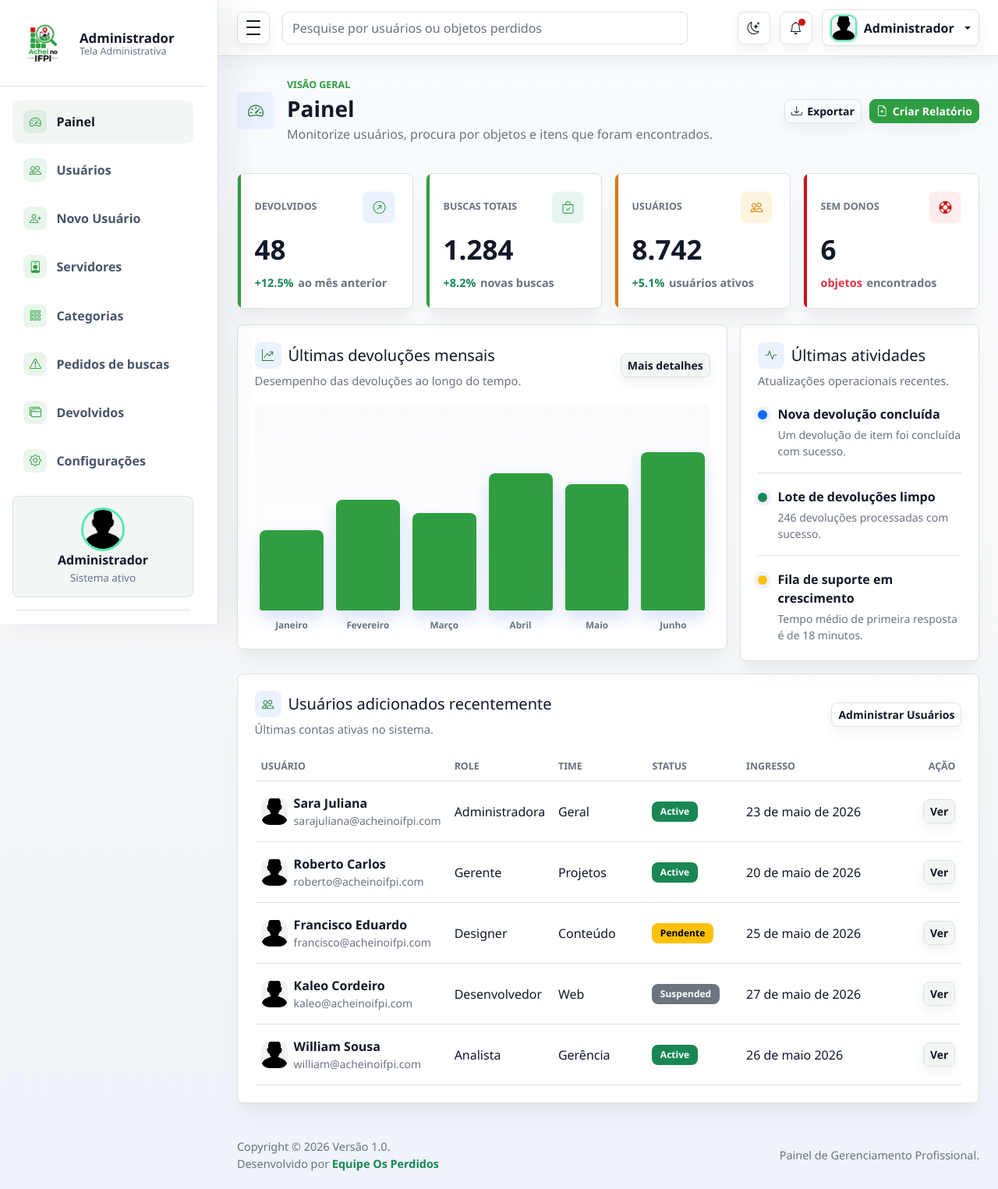
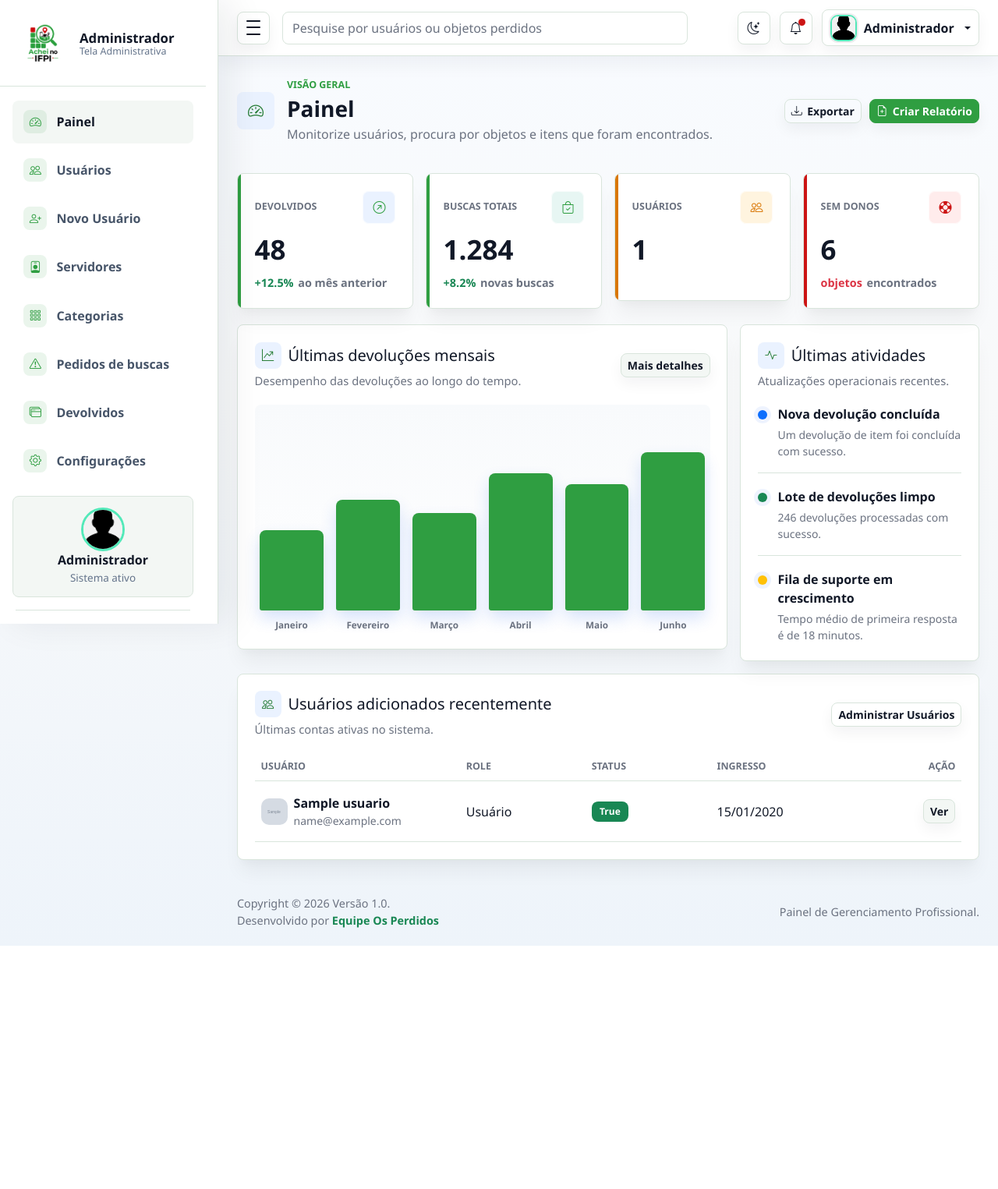
Before and after one commit to willianjonhy05/acheiNoIFPI, a Django app: page /dashboard/ in a window 1280 px wide. Shown: the whole page at 78% size. After the commit the page ends 1213 px from the top, so only its background shows below. Run offline with Django 5.2, Linux system fonts and the light colour scheme; tables that the repository leaves empty hold one stand-in row (values such as "Sample post"); grey boxes marked "Sample" are stand-in pictures; some libraries are stand-ins or nearby versions.

Commit message:
Cadastro de usuário

```diff
--- a/acheinoifpi/utils.py
+++ b/acheinoifpi/utils.py
@@ -1,6 +1,6 @@
 from django.shortcuts import redirect
 from django.contrib import messages
-
+import re
 
 def aluno_required(view_func):
     def wrapper(request, *args, **kwargs):
@@ -33,3 +33,6 @@ def admin_required(view_func):
         return redirect("login")
 
     return wrapper
+
+def limpar_cpf(cpf):
+    return re.sub(r"\D", "", cpf or "")
--- a/acheinoifpi/views.py
+++ b/acheinoifpi/views.py
@@ -2,9 +2,9 @@ from django.shortcuts import render, redirect
 from django.contrib.auth import authenticate, login as auth_login, logout
 from django.contrib import messages
 from django.utils.http import url_has_allowed_host_and_scheme
-from .utils import aluno_required, servidor_required, admin_required
-
-
+from .utils import aluno_required, servidor_required, admin_required, limpar_cpf
+from .models import Usuario
+from django.db import IntegrityError
 
 def redirecionar_usuario(request, usuario):
     if usuario.is_superuser:
@@ -28,8 +28,70 @@ def home(request):
 
 
 def novo_usuario(request):
+    if request.method == "POST":
+        nome = request.POST.get("nome", "").strip()
+        cpf = limpar_cpf(request.POST.get("cpf"))
+        data_nascimento = request.POST.get("data_nascimento") or None
+        email = request.POST.get("email", "").strip().lower()
+        matricula = request.POST.get("matricula", "").strip()
+        foto = request.FILES.get("foto")
+
+        erros = []
+
+        if not nome:
+            erros.append("Nome completo é obrigatório.")
+
+        if not cpf:
+            erros.append("CPF é obrigatório.")
+        elif len(cpf) != 11:
+            erros.append("CPF inválido. Informe os 11 dígitos.")
+
+        if not data_nascimento:
+            erros.append("Data de nascimento é obrigatória.")
+
+        if not email:
+            erros.append("E-mail é obrigatório.")
+
+        if not matricula:
+            erros.append("Matrícula é obrigatória.")
+
+        if email and Usuario.objects.filter(email=email).exists():
+            erros.append("Já existe um usuário cadastrado com este e-mail.")
+
+        if cpf and Usuario.objects.filter(cpf=cpf).exists():
+            erros.append("Já existe um usuário cadastrado com este CPF.")
+
+        if erros:
+            for erro in erros:
+                messages.error(request, erro)
+
+            return render(request, "admin/novo_usuario.html", {
+                "form_data": request.POST
+            })
+
+        try:
+            usuario = Usuario(
+                nome=nome,
+                cpf=cpf,
+                data_nascimento=data_nascimento,
+                email=email,
+                matricula=matricula,
+                tipo=1,
+                ativo=True,
+            )
+
+            if foto:
+                usuario.foto = foto
+
+            usuario.save()
+
+            messages.success(request, "Usuário cadastrado com sucesso.")
+            return redirect("admin-dashboard")
+
+        except IntegrityError:
+            messages.error(request, "Erro ao salvar. Verifique se CPF ou e-mail já estão cadastrados.")
+
     return render(request, "admin/novo_usuario.html")
-
 
 def login_usuario(request):
     if request.user.is_authenticated:
@@ -77,7 +139,15 @@ def logout_usuario(request):
     return redirect("entrar")
 
 def dashboard(request):
-    return render(request, 'admin/dashboard.html')
+    qtde_usuarios = Usuario.objects.count()
+    usuarios = Usuario.objects.all()[:5]  # Exemplo: pegar os 5 usuários mais recentes
+
+    context = {
+        "qtde_usuarios": qtde_usuarios,
+        "usuarios": usuarios,
+    }
+
+    return render(request, 'admin/dashboard.html', context)
 
 @aluno_required
 def dashboard_aluno(request):
--- a/setup/urls.py
+++ b/setup/urls.py
@@ -1,19 +1,3 @@
-"""
-URL configuration for setup project.
-
-The `urlpatterns` list routes URLs to views. For more information please see:
-    https://docs.djangoproject.com/en/6.0/topics/http/urls/
-Examples:
-Function views
-    1. Add an import:  from my_app import views
-    2. Add a URL to urlpatterns:  path('', views.home, name='home')
-Class-based views
-    1. Add an import:  from other_app.views import Home
-    2. Add a URL to urlpatterns:  path('', Home.as_view(), name='home')
-Including another URLconf
-    1. Import the include() function: from django.urls import include, path
-    2. Add a URL to urlpatterns:  path('blog/', include('blog.urls'))
-"""
 from django.contrib import admin
 from django.urls import path
 from django.conf.urls.static import static
@@ -24,11 +8,16 @@ urlpatterns = [
     path("adm/", admin.site.urls),
     path("entrar/", login_usuario, name="entrar"),
     path("logout/", logout_usuario, name="logout"),
-    path("novo-usuario/", novo_usuario, name="novo-usuario"),
+
+    # 1º A rota mais longa/específica (usuarios/novo) ANTES da rota geral
+    path("dashboard/usuarios/novo/", novo_usuario, name="novo-usuario"),
+
+    # 2º A rota mais curta do dashboard depois
     path("dashboard/", dashboard, name="admin-dashboard"),
+
+    # 3º A raiz do site por último
     path("", home, name="home"),
 ]
 
-
 urlpatterns += static(settings.STATIC_URL, document_root=settings.STATIC_ROOT)
 urlpatterns += static(settings.MEDIA_URL, document_root=settings.MEDIA_ROOT)
--- a/templates/admin/dashboard.html
+++ b/templates/admin/dashboard.html
@@ -202,11 +202,11 @@
                   <span class="metric-label">Usuários</span>
                   <span class="metric-icon"><i class="bi bi-people" aria-hidden="true"></i></span>
                 </div>
-                <div class="metric-value">8.742</div>
-                <div class="metric-meta">
+                <div class="metric-value">{{ qtde_usuarios }}</div>
+                <!-- <div class="metric-meta">
                   <span class="text-success">+5.1%</span>
                   <span>usuários ativos</span>
-                </div>
+                </div> -->
               </article>
             </div>
 
@@ -286,88 +286,33 @@
             </div>
             <div class="table-responsive">
               <table class="table align-middle mb-0">
-                <thead><tr><th scope="col">Usuário</th><th scope="col">Role</th><th scope="col">Time</th><th scope="col">Status</th><th scope="col">Ingresso</th><th scope="col" class="text-end">Ação</th></tr></thead>
+                <thead><tr><th scope="col">Usuário</th><th scope="col">Role</th><th scope="col">Status</th><th scope="col">Ingresso</th><th scope="col" class="text-end">Ação</th></tr></thead>
                 <tbody>
+                  {% for usuario in usuarios %}
                   <tr>
                     <td>
                       <div class="d-flex align-items-center gap-2">
-                        <img class="avatar-img avatar-sm" src="{% static 'img/perfil.png' %}" alt="Sara Juliana">
+
+                        {% if usuario.foto %}
+                        <img class="avatar-img avatar-sm" src="{{ usuario.foto.url }}" alt="{{ usuario.nome }}">
+                        {% else %}
+                        <img class="avatar-img avatar-sm" src="{% static 'img/perfil.png' %}" alt="{{ usuario.nome }}">
+                        {% endif %}
                         <div>
-                          <p class="fw-semibold mb-0">Sara Juliana</p>
-                          <p class="text-muted small mb-0">sarajuliana@acheinoifpi.com</p>
+                          <p class="fw-semibold mb-0">{{ usuario.nome }}</p>
+                          <p class="text-muted small mb-0">{{ usuario.email }}</p>
                         </div>
                       </div>
                     </td>
-                    <td>Administradora</td>
-                    <td>Geral</td>
-                    <td><span class="badge text-bg-success">Active</span></td>
-                    <td>23 de maio de 2026</td>
+                    <td>{{ usuario.get_tipo_display }}</td>
+                    <td><span class="badge text-bg-success">{{usuario.ativo}}</span></td>
+                    <td>{{ usuario.criado_em|date:"d/m/Y" }}</td>
                     <td class="text-end"><a class="btn btn-light btn-sm" href="#">Ver</a></td>
                   </tr>
-                  <tr>
-                    <td>
-                      <div class="d-flex align-items-center gap-2">
-                        <img class="avatar-img avatar-sm" src="{% static 'img/perfil.png' %}" alt="Roberto Carlos">
-                        <div>
-                          <p class="fw-semibold mb-0">Roberto Carlos</p>
-                          <p class="text-muted small mb-0">roberto@acheinoifpi.com</p>
-                        </div>
-                      </div>
-                    </td>
-                    <td>Gerente</td>
-                    <td>Projetos</td>
-                    <td><span class="badge text-bg-success">Active</span></td>
-                    <td>20 de maio de 2026</td>
-                    <td class="text-end"><a class="btn btn-light btn-sm" href="#">Ver</a></td>
-                  </tr>
-                  <tr>
-                    <td>
-                      <div class="d-flex align-items-center gap-2">
-                        <img class="avatar-img avatar-sm" src="{% static 'img/perfil.png' %}" alt="Francisco Eduardo">
-                        <div>
-                          <p class="fw-semibold mb-0">Francisco Eduardo</p>
-                          <p class="text-muted small mb-0">francisco@acheinoifpi.com</p>
-                        </div>
-                      </div>
-                    </td>
-                    <td>Designer</td>
-                    <td>Conteúdo</td>
-                    <td><span class="badge text-bg-warning">Pendente</span></td>
-                    <td>25 de maio de 2026</td>
-                    <td class="text-end"><a class="btn btn-light btn-sm" href="#">Ver</a></td>
-                  </tr>
-                  <tr>
-                    <td>
-                      <div class="d-flex align-items-center gap-2">
-                        <img class="avatar-img avatar-sm" src="{% static 'img/perfil.png' %}" alt="Kaleo Cordeiro">
-                        <div>
-                          <p class="fw-semibold mb-0">Kaleo Cordeiro</p>
-                          <p class="text-muted small mb-0">kaleo@acheinoifpi.com</p>
-                        </div>
-                      </div>
-                    </td>
-                    <td>Desenvolvedor</td>
-                    <td>Web</td>
-                    <td><span class="badge text-bg-secondary">Suspended</span></td>
-                    <td>27 de maio de 2026</td>
-                    <td class="text-end"><a class="btn btn-light btn-sm" href="#">Ver</a></td>
-                  </tr>
-                  <tr>
-                    <td>
-                      <div class="d-flex align-items-center gap-2">
-                        <img class="avatar-img avatar-sm" src="{% static 'img/perfil.png' %}" alt="William Sousa">
-                        <div>
-                          <p class="fw-semibold mb-0">William Sousa</p>
-                          <p class="text-muted small mb-0">william@acheinoifpi.com</p>
-                        </div>
-                      </div>
-                    </td>
-                    <td>Analista</td>
-                    <td>Gerência</td>
-                    <td><span class="badge text-bg-success">Active</span></td>
-                    <td>26 de maio 2026</td>
-                    <td class="text-end"><a class="btn btn-light btn-sm" href="#">Ver</a></td>
-                  </tr>
+                  {% endfor %}
+
+
+
                 </tbody>
               </table>
             </div>
```
Also changed, not shown: static/css/novo_usuario.css (added, +25 -0 lines), static/js/validarCPF.js (added, +58 -0 lines), templates/admin/novo_usuario.html (+100 -28 lines).
